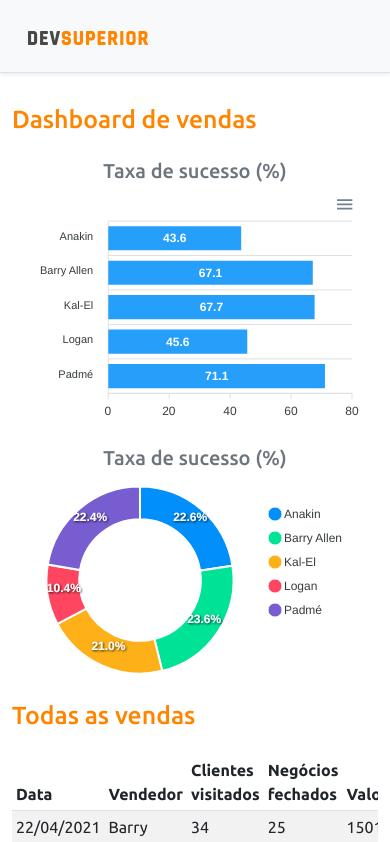
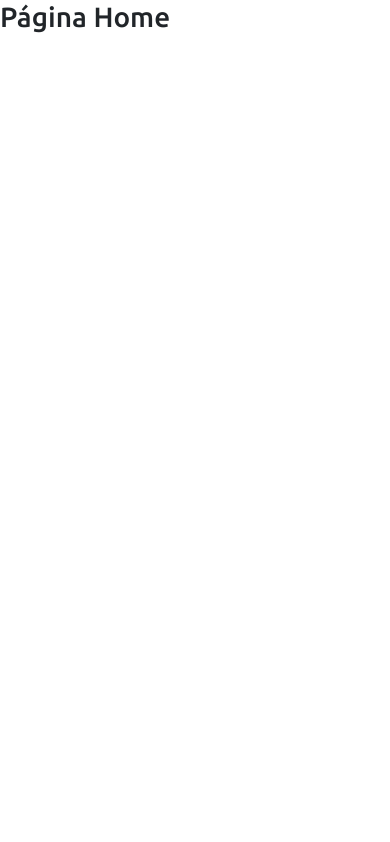
Before and after one commit to wtiinfo/wtiinfovendas, a React (Create React App) app in the folder frontend/: page / in a window 390 px wide. Shown: the top 842 px of the page. Built offline with nearby package versions, Linux system fonts and the light colour scheme.

Commit message:
Routes created, react-router-dom 5

```diff
--- a/frontend/src/App.tsx
+++ b/frontend/src/App.tsx
@@ -1,32 +1,8 @@
-import BarChart from "components/BarChart";
-import DataTable from "components/DataTable";
-import DonutChart from "components/DonutChart";
-import Footer from "components/Footer";
-import NavBar from "components/NavBar";
+import Routes from "Routes";
 
 function App() {
   return (
-    <>
-      <NavBar />
-      <div className="container">
-        <h2 className="text-primary py-3">Dashboard de vendas</h2>
-        <div className="row px-3">
-          <div className="col-sm-6">
-            <h5 className="text-center text-secondary">Taxa de sucesso (%)</h5>
-            <BarChart />
-          </div>
-          <div className="col-sm-6">
-            <h5 className="text-center text-secondary">Taxa de sucesso (%)</h5>
-            <DonutChart />
-          </div>
-        </div>
-        <div className="py-3">
-          <h2 className="text-primary">Todas as vendas</h2>
-        </div>
-        <DataTable />
-      </div>
-      <Footer />
-    </>
+    <Routes />
   );
 }
 
--- /dev/null
+++ b/frontend/src/Routes.tsx
@@ -0,0 +1,17 @@
+import Home from 'pages/Home';
+import Dashboard from 'pages/Dashboard';
+import { BrowserRouter, Route, Switch } from 'react-router-dom';
+
+const Routes = () => {
+    return (
+        <BrowserRouter>
+            <Switch>
+             <Route path="/" exact><Home /></Route>
+             <Route path="/dashboard"><Dashboard /></Route>
+            </Switch>
+        </BrowserRouter>
+    );
+}
+
+export default Routes;
+//solucao instalar react-router-dom@5 ou usar Routes com router > 5
--- /dev/null
+++ b/frontend/src/pages/Dashboard/index.tsx
@@ -0,0 +1,33 @@
+import BarChart from "components/BarChart";
+import DataTable from "components/DataTable";
+import DonutChart from "components/DonutChart";
+import Footer from "components/Footer";
+import NavBar from "components/NavBar";
+
+const Dashboard = () => {
+    return (
+        <>
+            <NavBar />
+            <div className="container">
+                <h2 className="text-primary py-3">Dashboard de vendas</h2>
+                <div className="row px-3">
+                    <div className="col-sm-6">
+                        <h5 className="text-center text-secondary">Taxa de sucesso (%)</h5>
+                        <BarChart />
+                    </div>
+                    <div className="col-sm-6">
+                        <h5 className="text-center text-secondary">Taxa de sucesso (%)</h5>
+                        <DonutChart />
+                    </div>
+                </div>
+                <div className="py-3">
+                    <h2 className="text-primary">Todas as vendas</h2>
+                </div>
+                <DataTable />
+            </div>
+            <Footer />
+        </>
+    );
+}
+
+export default Dashboard;
--- /dev/null
+++ b/frontend/src/pages/Home/index.tsx
@@ -0,0 +1,9 @@
+const Home = () => {
+    return(
+        <div>
+            <h1>Página Home</h1>
+        </div>
+    );
+}
+
+export default Home;
```
Also changed, not shown: frontend/package.json (+8 -0 lines), 1 other file (tests, documents, lock files or other folders).
